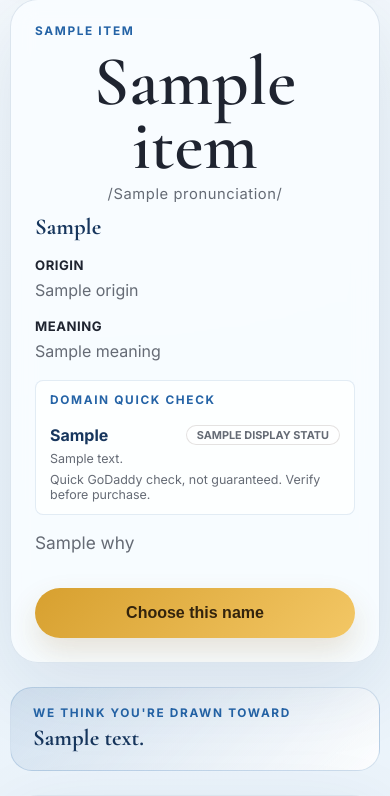
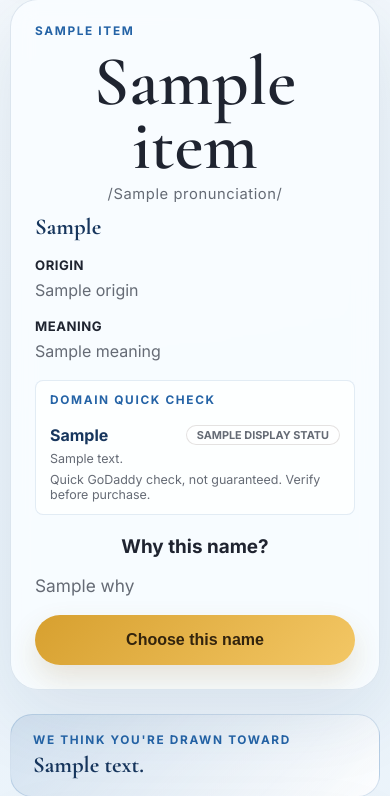
Before and after one commit to pickleball-dan/namengine-business-app, a Flask app: template templates/results.html in a window 390 px wide. Shown: the part 527-1323 px from the top of the page. Run offline with Flask 3, Linux system fonts and the light colour scheme; the template is opened without the code that fills it: most values are stand-ins (such as "Sample title", 1, 10 or a date in 2020).

Commit message:
Show Business why label on mobile cards

```diff
--- a/static/styles.css
+++ b/static/styles.css
@@ -1324,6 +1324,10 @@ textarea { resize: vertical; }
   color: var(--ink);
 }
 
+.why-label {
+  display: none;
+}
+
 .focus-card-grid .reaction-label,
 .mobile-focus-meta,
 .mobile-focus-dock {
@@ -2229,8 +2233,18 @@ textarea { resize: vertical; }
   }
 
   .focus-card-grid .why {
+    margin-top: 0;
     font-size: 1.08rem;
     line-height: 1.42;
+  }
+
+  .focus-card-grid .why-label {
+    display: block;
+    margin: 4px 0 0;
+    color: var(--ink);
+    font-size: 1.18rem;
+    font-weight: 800;
+    text-align: center;
   }
 
   .focus-card-grid .reaction-block {
--- a/templates/original_results.html
+++ b/templates/original_results.html
@@ -122,6 +122,7 @@
           {% set domain_info = item.domain_info %}
           {% include '_domain_info.html' %}
           {% endif %}
+          <p class="why-label">Why this name?</p>
           <p class="why">{{ item.why }}</p>
           {% if can_react %}
           <div class="reaction-block">
--- a/templates/results.html
+++ b/templates/results.html
@@ -70,6 +70,7 @@
           {% set domain_info = item.domain_info %}
           {% include '_domain_info.html' %}
           {% endif %}
+          <p class="why-label">Why this name?</p>
           <p class="why">{{ item.why }}</p>
           <div class="reaction-block">
             <p class="reaction-label">How does this name land?</p>
@@ -165,6 +166,7 @@
         {% set domain_info = item.domain_info %}
         {% include '_domain_info.html' %}
         {% endif %}
+        <p class="why-label">Why this name?</p>
         <p class="why">{{ item.why }}</p>
         <details class="fit-preview">
           <summary>Why this name?</summary>
```
